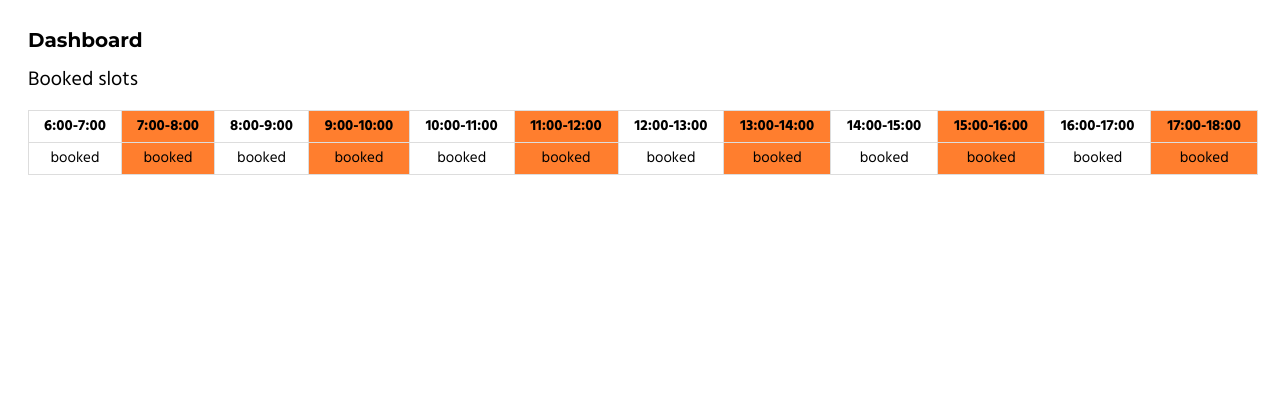
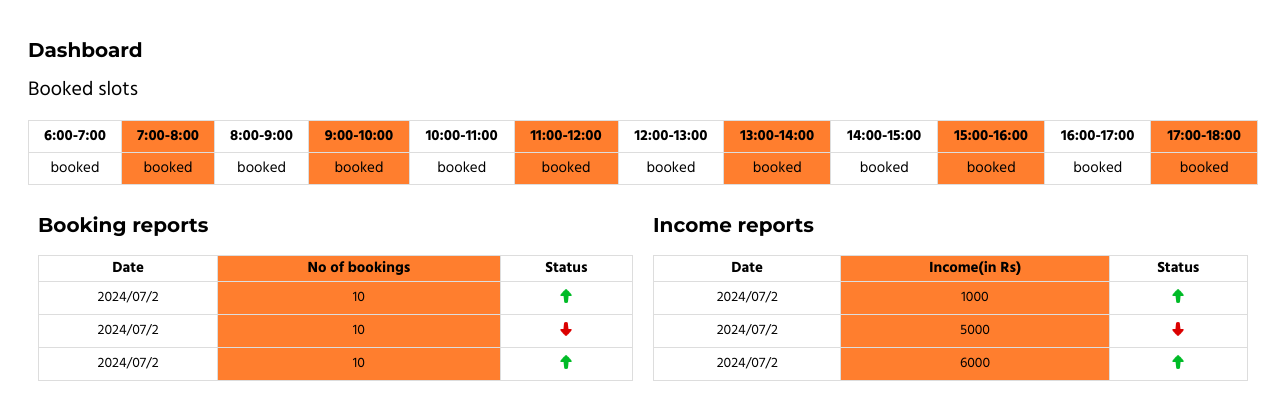
Before and after one commit to nischhal-hub/GoGoaGoal, a PHP site: page / in a window 1280 px wide. Shown: the part 78-498 px from the top of the page. Run offline with PHP 8.4, Linux system fonts and the light colour scheme.

Commit message:
feat: add income and booking tables

```diff
--- a/global.css
+++ b/global.css
@@ -371,9 +371,7 @@ header {
 
 }
 .body-container h3{
-  margin: 1rem 0 2rem 0;
-}.slot-container h3{
-  margin-top: 1rem;
+  margin: 2rem 0 2rem 0;
 }
 .container {
   width: 100%;
@@ -479,3 +477,80 @@ th {
 .greyGridTable td:hover {
   background-color: var(--primary-transparent);
 }
+
+.reports{
+  display: flex;
+  width: 100%;
+}
+.slots-graph {
+  width: 50%;
+  margin: 1rem;
+  /* border:1px solid red; */
+}
+.income-graph{
+  width: 50%;
+  margin: 1rem;
+}
+.booking-grid-table table {
+  width: 100%;
+  border-collapse: collapse;
+}
+
+.booking-grid-table td{
+  font-size: 1.4rem;
+}
+
+.booking-grid-table th,
+.booking-grid-table td {
+  border: 1px solid #ddd;
+  padding: .5rem;
+  text-align: center;
+  transition: all 0.2s ease-in-out;
+  cursor: pointer;
+}
+
+.booking-grid-table td:nth-child(even) {
+  background-color: var(--primary);
+}
+.booking-grid-table th:nth-child(even) {
+  background-color: var(--primary);
+}
+
+.booking-grid-table th:hover {
+  background-color: var(--primary-transparent);
+}
+.booking-grid-table td:hover {
+  background-color: var(--primary-transparent);
+}
+
+.income-grid-table table {
+  width: 100%;
+  border-collapse: collapse;
+}
+
+.income-grid-table td{
+  font-size: 1.4rem;
+}
+
+.income-grid-table th,
+.income-grid-table td {
+  border: 1px solid #ddd;
+  padding: .5rem;
+  text-align: center;
+  transition: all 0.2s ease-in-out;
+  cursor: pointer;
+}
+
+.income-grid-table td:nth-child(even) {
+  background-color: var(--primary);
+}
+.income-grid-table th:nth-child(even) {
+  background-color: var(--primary);
+}
+
+.income-grid-table th:hover {
+  background-color: var(--primary-transparent);
+}
+.income-grid-table td:hover {
+  background-color: var(--primary-transparent);
+}
--- a/pages/dashboard.php
+++ b/pages/dashboard.php
@@ -34,3 +34,63 @@
         </table>
     </div>
 </section>
+<section class="reports">
+    <div class="slots-graph">
+        <div>
+            <h3>Booking reports</h3>
+            <div class="booking-grid-table">
+                <table>
+                    <tr>
+                        <th>Date</th>
+                        <th>No of bookings</th>
+                        <th>Status</th>
+                    </tr>
+                    <tr>
+                        <td>2024/07/2</td>
+                        <td>10</td>
+                        <td><img src="assets/icons/icons8-up-52.png" alt="arrow" height="18" width="18"></td>
+                    </tr>
+                    <tr>
+                        <td>2024/07/2</td>
+                        <td>10</td>
+                        <td><img src="assets/icons/icons8-down.png" alt="arrow" height="18" width="18"></td>
+                    </tr>
+                    <tr>
+                        <td>2024/07/2</td>
+                        <td>10</td>
+                        <td><img src="assets/icons/icons8-up-52.png" alt="arrow" height="18" width="18"></td>
+                    </tr>
+                </table>
+            </div>
+        </div>
+    </div>
+    <div class="income-graph">
+        <div>
+            <h3>Income reports</h3>
+            <div class="income-grid-table">
+                <table>
+                    <tr>
+                        <th>Date</th>
+                        <th>Income(in Rs)</th>
+                        <th>Status</th>
+                    </tr>
+                    <tr>
+                        <td>2024/07/2</td>
+                        <td>1000</td>
+                        <td><img src="assets/icons/icons8-up-52.png" alt="arrow" height="18" width="18"></td>
+                    </tr>
+                    <tr>
+                        <td>2024/07/2</td>
+                        <td>5000</td>
+                        <td><img src="assets/icons/icons8-down.png" alt="arrow" height="18" width="18"></td>
+                    </tr>
+                    <tr>
+                        <td>2024/07/2</td>
+                        <td>6000</td>
+                        <td><img src="assets/icons/icons8-up-52.png" alt="arrow" height="18" width="18"></td>
+                    </tr>
+                </table>
+            </div>
+        </div>
+    </div>
+</section>
```
Also changed, not shown: assets/icons/icons8-down.png (added), assets/icons/icons8-up-52.png (added).
